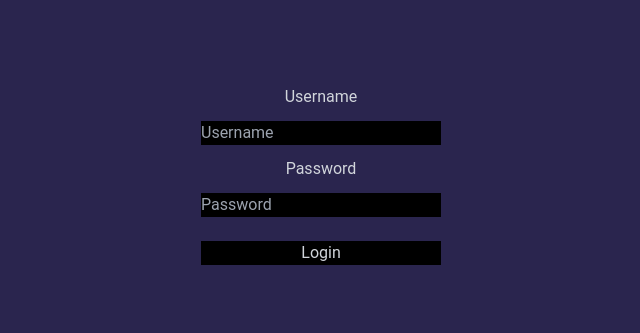
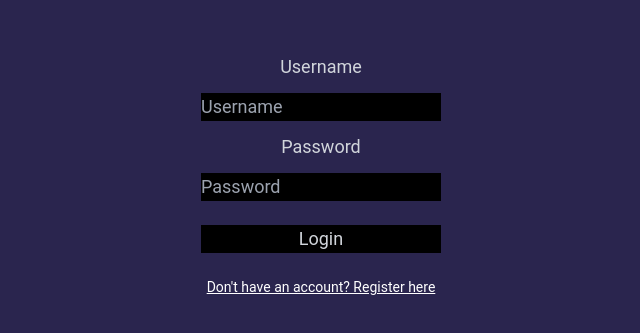
Before and after one commit to moeb15/Password-Manager, a React (Create React App) app in the folder frontend/: page / in a window 1280 px wide. Shown: the part 219-552 px from the top of the page, without its empty margins (319-959 px from the left). Built offline with nearby package versions, Linux system fonts and the light colour scheme.

Commit message:
connected to backend without custom hook

```diff
--- a/frontend/src/components/Login.js
+++ b/frontend/src/components/Login.js
@@ -1,4 +1,5 @@
 import { useState } from "react";
+import { Link } from "react-router-dom";
 
 function Login(){
     const [ user,setUser ] = useState("");
@@ -37,7 +38,7 @@ function Login(){
     return(
         <div className="w-full h-screen text-center items-center
                         text-gray-300 flex flex-col justify-center">
-            <form className="flex flex-col w-[30vh]"
+            <form className="flex flex-col w-[30vh] text-lg"
                   onSubmit={handleSubmit}>
                 <label htmlFor="username">Username</label>
                 <input type="text"
@@ -57,6 +58,10 @@ function Login(){
                     Login
                 </button>
             </form>
+            <Link to="/register"
+                  className="text-sm underline text-white m-3">
+                    Don't have an account? Register here
+            </Link>
         </div>
     )
 }
```
